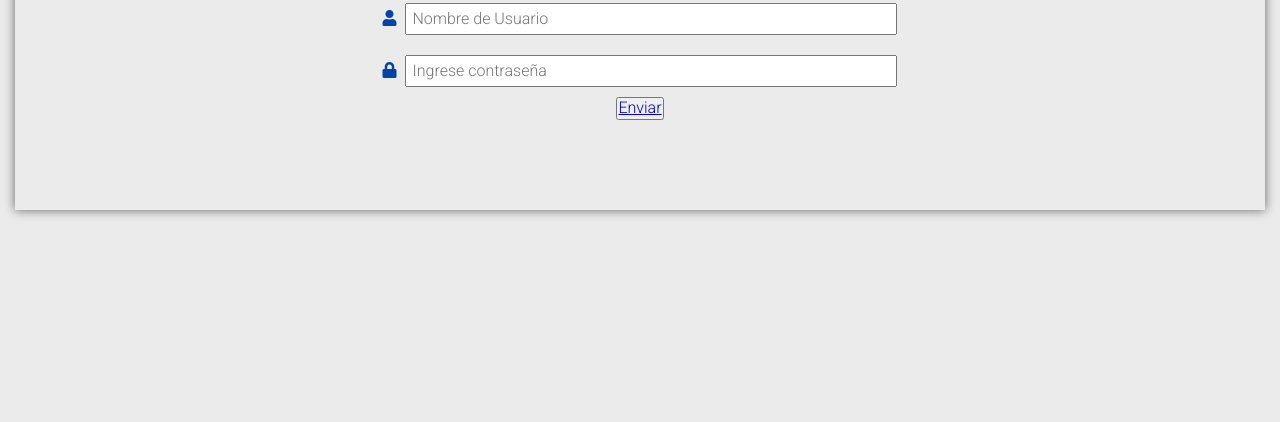
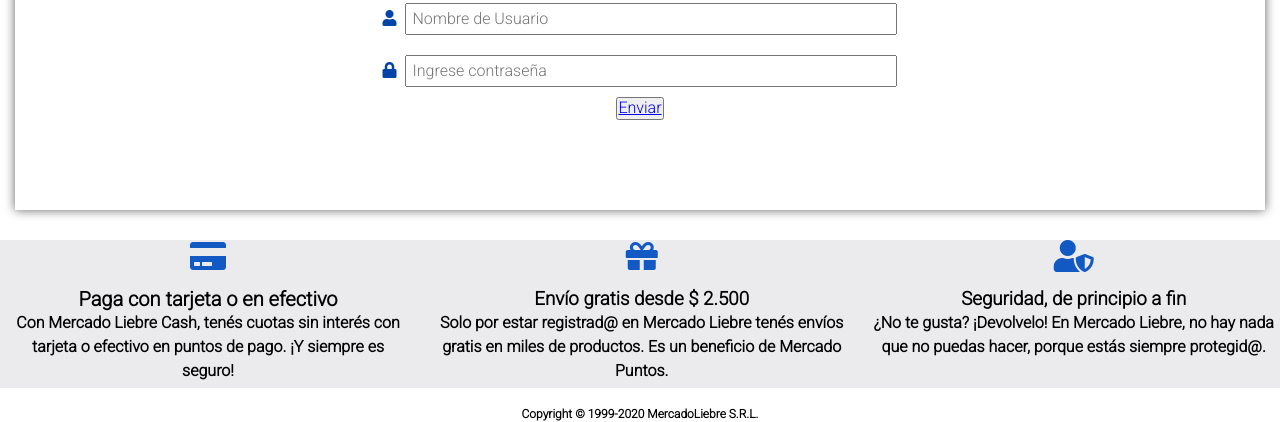
Before and after one commit to JoaquinBar1/mercadoLiebre, a website: page views/logIn.html in a window 1280 px wide. Shown: the part 531-953 px from the top of the page. Before the commit the page ends 800 px from the top, so only its background shows below. Drawn offline with Linux system fonts and the light colour scheme; files whose address does not match are found by name.

Commit message:
estilizando detalles de footer, faltan animaciones en productos

```diff
--- a/public/css/logIn.css
+++ b/public/css/logIn.css
@@ -7,9 +7,7 @@
 }
 
  /* >---------- Header ----------< */
-body{
-    background-color: #ebebeb;
-}
+
 header {
      background-color:#EAC926;
  }
@@ -117,6 +115,35 @@
     margin: 10px 0;
 }
 
+/* >---------- FOOTER ----------< */
+
+.footer-edit{
+    margin: 20px 0;
+    background-color: #ebebee;
+}
+
+.credit-card, .gift, .security{
+    text-align: center;
+    margin-bottom: 10px;
+    font-size: 2em;
+    color:#1259c3;
+}
+
+.card, .free-shipping, .safety {
+    text-align: center;
+    font-weight: bold;
+    padding: 5px;
+}
+
+.pie-footer{
+    text-align: center;
+    font-size: 12px;
+    font-weight: bolder;
+}
+div .card h3{
+    font-weight: 900;
+    font-size: 20px;
+}
 
 /* >--------Media queries--------< */
 @media(min-width: 769px){
@@ -155,4 +182,13 @@
     .burger-menu{
         display: none;
     }
+    .footer-edit{
+        display:flex;
+        line-height: 1.5em;
+    }
+    div .card h3{
+        font-weight: 900;
+        font-size: 20px;
+    }
+
 }
--- a/public/css/register.css
+++ b/public/css/register.css
@@ -62,6 +62,7 @@
 }
 nav.main-nav-bar li a{
     text-decoration: none;
+    font-weight: bold;
     color: #000;
     font-size: 10px;
 }
@@ -156,6 +157,15 @@
     padding: 5px;
 }
 
+.pie-footer{
+    text-align: center;
+    font-size: 12px;
+    font-weight: bolder;
+}
+div .card h3{
+    font-weight: 900;
+    font-size: 20px;
+}
 
 
 
@@ -199,5 +209,13 @@
     .burger-menu{
         display: none;
     }
+    .footer-edit{
+        display:flex;
+        line-height: 1.5em;
+    }
+    div .card h3{
+        font-weight: 900;
+        font-size: 20px;
+    }
 
 }
--- a/public/css/styles2.css
+++ b/public/css/styles2.css
@@ -66,6 +66,7 @@
 /* >----------MAIN HEADER----------< */
 
 nav.main-nav-bar{
+    margin:15px 10px;
     display: none;
 }
 nav ul li{
@@ -75,6 +76,7 @@
 }
 nav.main-nav-bar li a{
     text-decoration: none;
+    font-weight: bold;
     color: #000;
     font-size: 10px;
 }
@@ -190,7 +192,6 @@
 
 }
 footer article{
-    width: 30%;
     margin:5px auto;
 
 
@@ -212,6 +213,12 @@
     text-align: center;
     font-weight: bold;
     padding: 5px;
+}
+footer div.pie-footer{
+    background-color: #ebebeb;
+    text-align: center;
+    font-size:12px;
+    font-weight: bolder;
 }
 
 @media (min-width: 361px){
@@ -289,9 +296,6 @@
         flex-direction: row;
         justify-content: space-between;
     }
-    article p{
-        text-align: content;
-        font-size: 15px;
-    }
+
 
 }
--- a/views/logIn.html
+++ b/views/logIn.html
@@ -84,6 +84,49 @@
 
 </form>
 
+    <footer>
+        <div class="footer-edit">
+
+            <article>
+
+
+                <div class="credit-card">
+                    <i class="fas fa-credit-card"></i>
+                </div>
+                <div class="card">
+                    <h3>Paga con tarjeta o en efectivo</h3>
+                    <p>Con Mercado Liebre Cash, tenés cuotas sin interés con tarjeta o efectivo en puntos de pago. ¡Y siempre es seguro!</p>
+                </div>
+            </article>
+            <article>
+                <div class="gift">
+                    <i class="fas fa-gift"></i>
+                </div>
+                <div class="free-shipping">
+                    <h3>Envío gratis desde $ 2.500</h3>
+                    <p>Solo por estar registrad@ en Mercado Liebre tenés envíos gratis en miles de productos. Es un beneficio de Mercado Puntos.</p>
+                </div>
+            </article>
+            <article>
+
+                <div class="security">
+                    <i class="fas fa-user-shield"></i>
+                </div>
+                <div class="safety">
+                    <h3>Seguridad, de principio a fin</h3>
+                    <p>¿No te gusta? ¡Devolvelo! En Mercado Liebre, no hay nada que no puedas hacer, porque estás siempre protegid@.</p>
+                </div>
+
+
+            </article>
+
+        </div>
+        <div class="pie-footer">
+            <p> Copyright © 1999-2020 MercadoLiebre S.R.L. </p>
+        </div>
+    </footer>
+
+
 
 </body>
 </html>
```
Also changed, not shown: views/home2.html (+3 -2 lines), views/register.html (+5 -4 lines).
